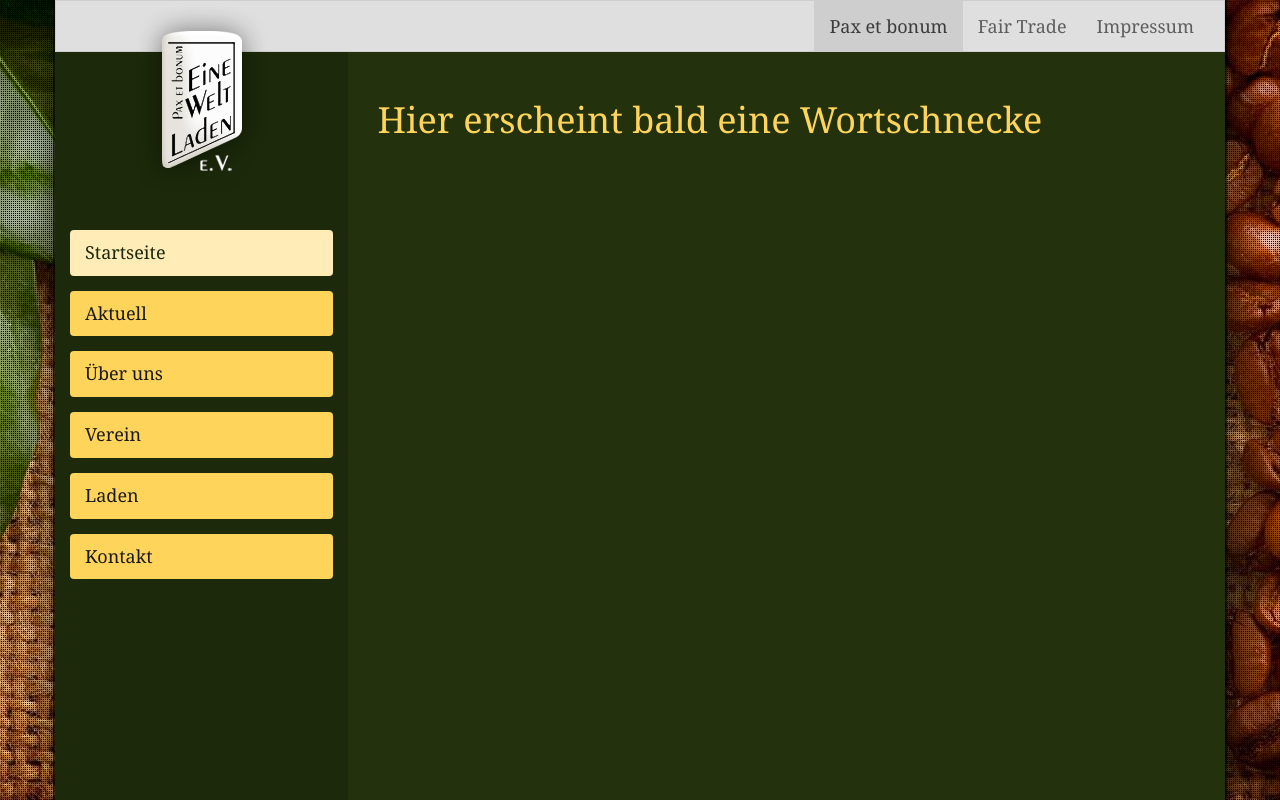
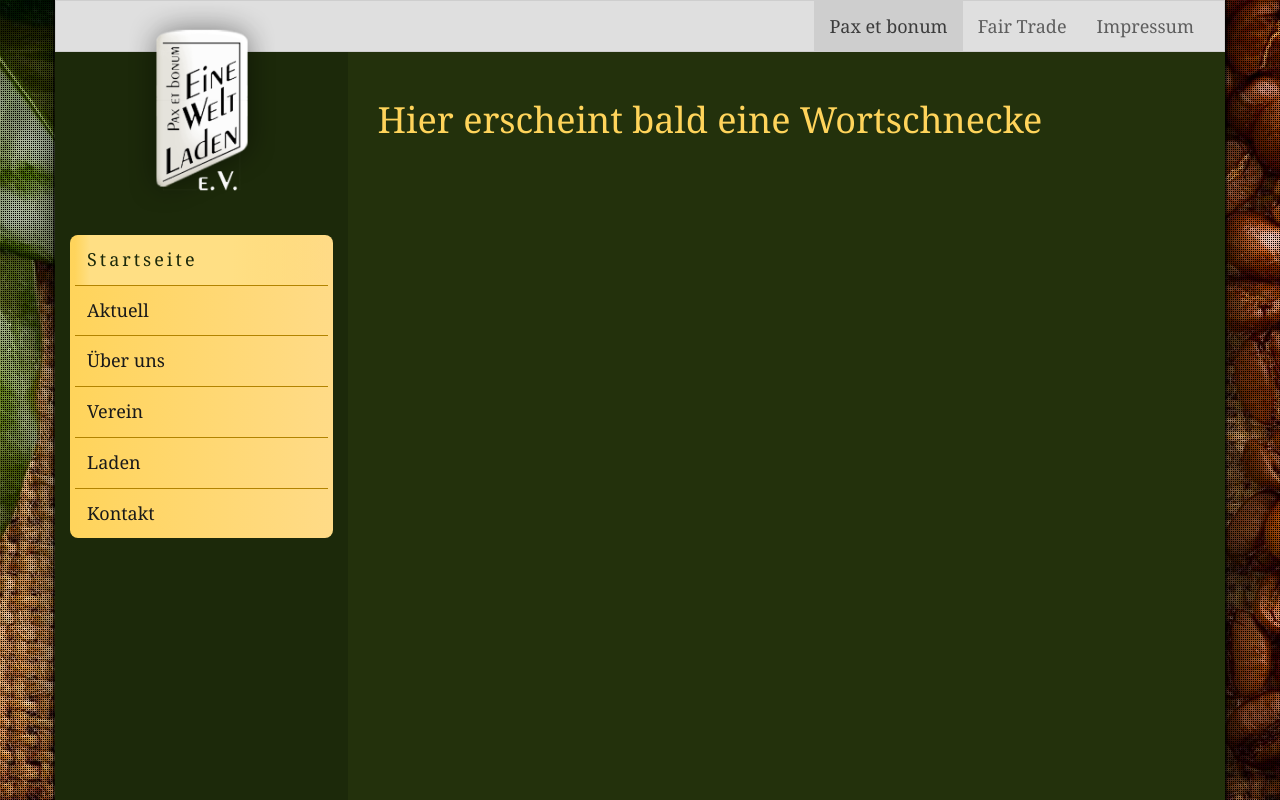
Before and after one commit to ChristfriedLPHDXD2008/WebEWL, a PHP site: page / in a window 1280 px wide. Run offline with PHP 8.4, Linux system fonts and the light colour scheme.

Commit message:
Changed Sidebar

```diff
--- a/frontend/blueprint.php
+++ b/frontend/blueprint.php
@@ -37,6 +37,7 @@
 	foreach ($constructor->cssfiles as $cssfile) {
 		echo "\t<link rel=\"stylesheet\" href=\"/styles/css/" . $cssfile . "\" />\r\n";
 	}
+
 if (!empty($constructor->jsfiles))
 	foreach ($constructor->jsfiles as $jsfile) {
 		echo "\t<script type=\"text/javascript\" src=\"/js/" . $jsfile . "\"></script>\r\n";
--- a/styles/css/stylesheet.css
+++ b/styles/css/stylesheet.css
@@ -76,14 +76,15 @@
       overflow-y: auto !important; }
   nav div.logo {
     position: relative;
-    width: 25%; }
+    width: 25%;
+    pointer-events: none; }
     nav div.logo img {
       position: absolute;
-      width: 222px;
-      height: 200px;
+      width: 250px;
+      height: auto;
       left: 0;
       right: 0;
-      margin: 0 auto;
+      margin: -5px auto 0;
       padding-right: 22px; }
       @media only screen and (min-width: 817px) and (max-width: 992px) {
         nav div.logo img {
@@ -244,7 +245,7 @@
   aside#sidebar #floater {
     display: block;
     position: relative;
-    margin-top: 150px;
+    margin-top: 155px;
     outline: 2px solid red;
     outline-offset: -2px; }
     aside#sidebar #floater .nav-pills {
@@ -252,7 +253,22 @@
       min-width: 200px;
       max-height: calc(100vh - 225px);
       overflow-y: auto;
-      width: auto; }
+      width: auto;
+      padding: 0 5px;
+      margin: 15px 0;
+      background: #ffd45b;
+      border-radius: 8px;
+      /* Permalink - use to edit and share this gradient: http://colorzilla.com/gradient-editor/#ffd45b+0,ffdb87+100 */
+      background: #ffd45b;
+      /* Old browsers */
+      background: -moz-linear-gradient(left, #ffd45b 0%, #ffdb87 100%);
+      /* FF3.6-15 */
+      background: -webkit-linear-gradient(left, #ffd45b 0%, #ffdb87 100%);
+      /* Chrome10-25,Safari5.1-6 */
+      background: linear-gradient(to right, #ffd45b 0%, #ffdb87 100%);
+      /* W3C, IE10+, FF16+, Chrome26+, Opera12+, Safari7+ */
+      filter: progid:DXImageTransform.Microsoft.gradient( startColorstr='#ffd45b', endColorstr='#ffdb87',GradientType=1 );
+      /* IE6-9 */ }
       @media only screen and (min-width: 1200px) {
         aside#sidebar #floater .nav-pills {
           width: 262.5px; } }
@@ -263,20 +279,40 @@
         aside#sidebar #floater .nav-pills {
           width: 157.5px; } }
       aside#sidebar #floater .nav-pills li {
-        margin: 15px 0;
-        font-size: 18px; }
+        margin: 0;
+        font-size: 18px;
+        padding: 0; }
+        aside#sidebar #floater .nav-pills li:not(:last-child) {
+          border-bottom: 1px solid #b28300; }
         aside#sidebar #floater .nav-pills li.active a {
           color: #1c290a;
-          background: #ffecb7; }
-          aside#sidebar #floater .nav-pills li.active a:hover {
-            color: #333;
-            background: #ffdf84; }
+          letter-spacing: 3px;
+          background: #ffecb7;
+          /* Permalink - use to edit and share this gradient: http://colorzilla.com/gradient-editor/#ffd45b+0,ffdf84+6,ffdf84+100&0+0,1+2,1+62,0+100 */
+          background: -moz-linear-gradient(left, rgba(255, 212, 91, 0) 0%, #ffd869 2%, #ffdf84 6%, #ffdf84 62%, rgba(255, 223, 132, 0) 100%);
+          /* FF3.6-15 */
+          background: -webkit-linear-gradient(left, rgba(255, 212, 91, 0) 0%, #ffd869 2%, #ffdf84 6%, #ffdf84 62%, rgba(255, 223, 132, 0) 100%);
+          /* Chrome10-25,Safari5.1-6 */
+          background: linear-gradient(to right, rgba(255, 212, 91, 0) 0%, #ffd869 2%, #ffdf84 6%, #ffdf84 62%, rgba(255, 223, 132, 0) 100%);
+          /* W3C, IE10+, FF16+, Chrome26+, Opera12+, Safari7+ */
+          filter: progid:DXImageTransform.Microsoft.gradient( startColorstr='#00ffd45b', endColorstr='#00ffdf84',GradientType=1 );
+          /* IE6-9 */ }
         aside#sidebar #floater .nav-pills li a {
-          background: #ffd45b;
           color: #1a1a1a;
-          transition: 0.2s ease; }
-          aside#sidebar #floater .nav-pills li a:hover {
-            background: #ffdf84; }
+          transition: 0.2s ease;
+          border-radius: 0;
+          padding: 12px 12px; }
+          aside#sidebar #floater .nav-pills li a:hover, aside#sidebar #floater .nav-pills li a:focus {
+            background: #ffdf84;
+            /* Permalink - use to edit and share this gradient: http://colorzilla.com/gradient-editor/#ffd45b+0,ffe4a3+6,ffdf84+100&0+0,1+2,1+78,0+100 */
+            background: -moz-linear-gradient(left, rgba(255, 212, 91, 0) 0%, #ffd973 2%, #ffe4a3 6%, #ffe08b 78%, rgba(255, 223, 132, 0) 100%);
+            /* FF3.6-15 */
+            background: -webkit-linear-gradient(left, rgba(255, 212, 91, 0) 0%, #ffd973 2%, #ffe4a3 6%, #ffe08b 78%, rgba(255, 223, 132, 0) 100%);
+            /* Chrome10-25,Safari5.1-6 */
+            background: linear-gradient(to right, rgba(255, 212, 91, 0) 0%, #ffd973 2%, #ffe4a3 6%, #ffe08b 78%, rgba(255, 223, 132, 0) 100%);
+            /* W3C, IE10+, FF16+, Chrome26+, Opera12+, Safari7+ */
+            filter: progid:DXImageTransform.Microsoft.gradient( startColorstr='#00ffd45b', endColorstr='#00ffdf84',GradientType=1 );
+            /* IE6-9 */ }
     @media only screen and (min-width: 816px) and (max-width: 992px) {
       aside#sidebar #floater {
         margin-top: 100px; }
```
Also changed, not shown: img/ewl-header-logo.png, 2 other files.
